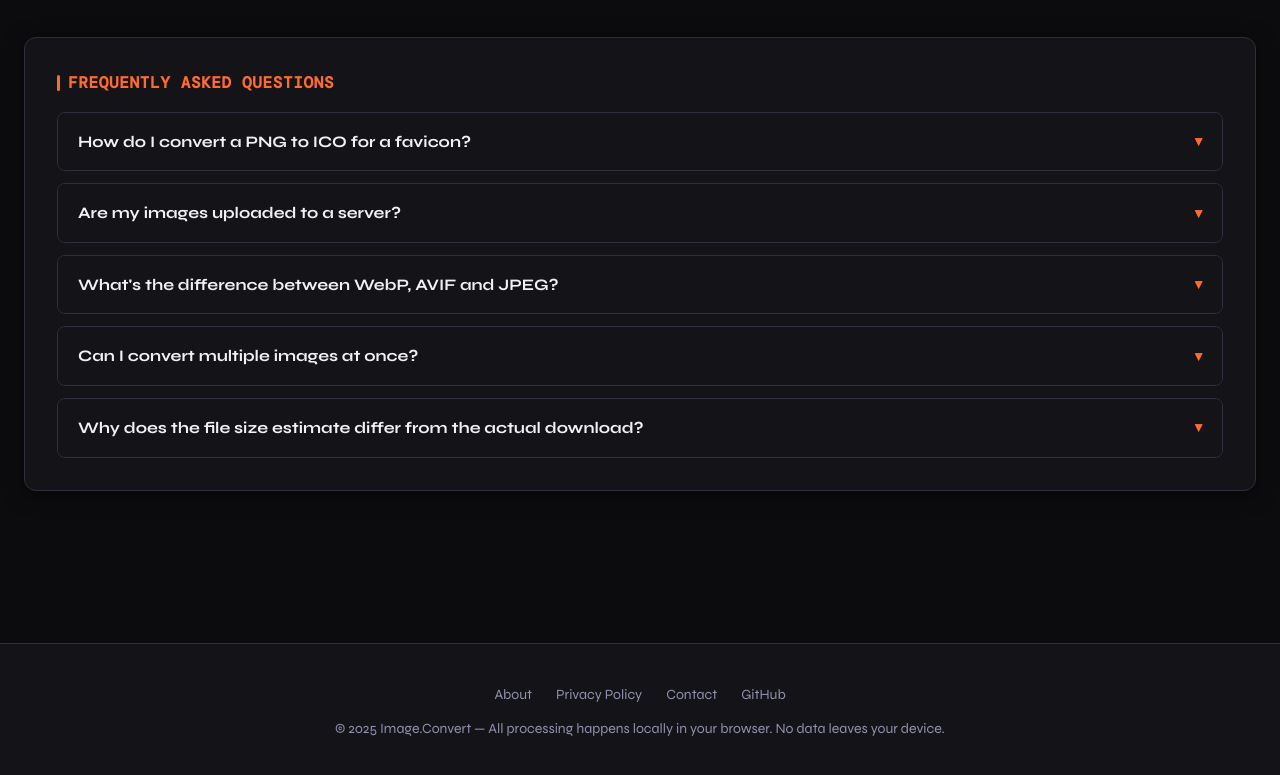
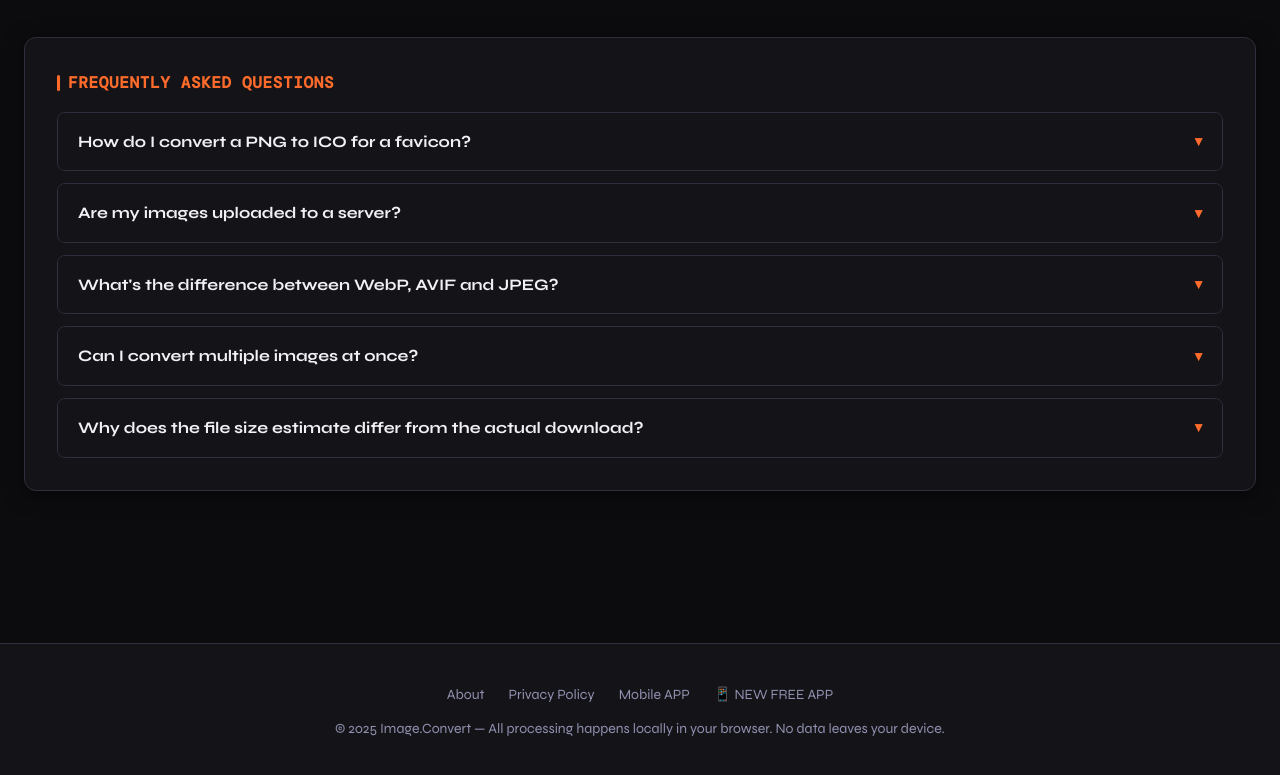
Before and after one commit to Erste1/image-converter, a plain HTML site: page index.html in a window 1280 px wide. Shown: the part 1307-2082 px from the top of the page. Drawn offline with nearby package versions, Linux system fonts and the light colour scheme.

Commit message:
Update index.html

```diff
--- a/index.html
+++ b/index.html
@@ -648,8 +648,8 @@
   <div class="footer-links">
     <a href="#" data-i18n="footerAbout">About</a>
     <a href="#" data-i18n="footerPrivacy">Privacy Policy</a>
-    <a href="#" data-i18n="footerContact">Contact</a>
-    <a href="https://erste1.github.io/Kronas_project/" data-i18n="footer📱 NEW FREE APP ">GitHub</a>
+    <a href="https://erste1.github.io/my-app-ads/"">Mobile APP</a>
+    <a href="https://erste1.github.io/Kronas_project/" data-i18n="">📱 NEW FREE APP</a>
   </div>
   <p data-i18n="footerText">© 2025 Image.Convert — All processing happens locally in your browser. No data leaves your device.</p>
 </footer>
```
